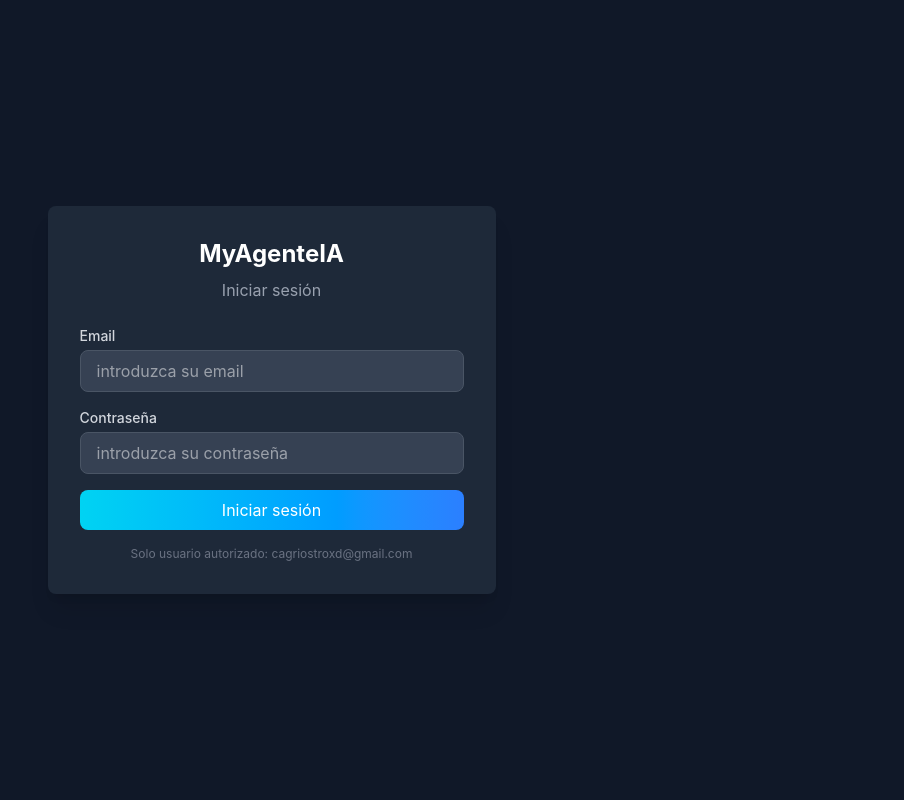
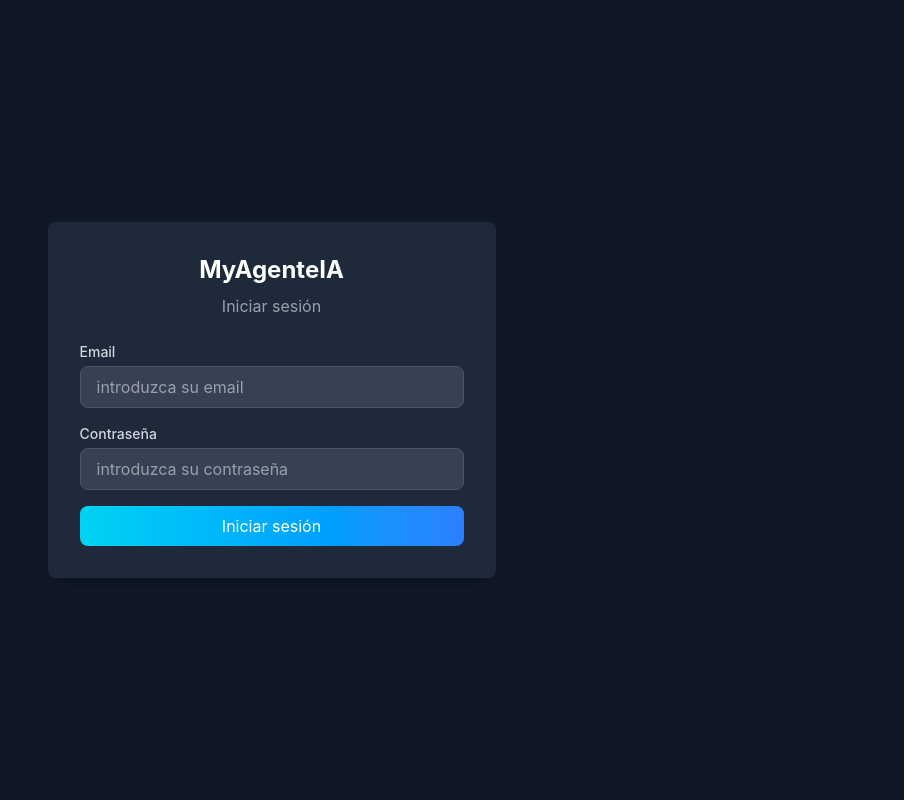
Before and after one commit to OscarGallardo35/crm-myagenteia, a React (Vite) app in the folder frontend/: page / in a window 1280 px wide. Shown: the whole page, without its empty margins (361-1280 px from the left). Built offline with nearby package versions, Linux system fonts and the light colour scheme.

Commit message:
Login: quitar mensaje 'Solo usuario autorizado: cagriostroxd@gmail.com' (no exponer mail)

```diff
--- a/frontend/src/components/Login.jsx
+++ b/frontend/src/components/Login.jsx
@@ -75,11 +75,6 @@ const Login = () => {
           </button>
         </form>
 
-        <div className="mt-4 text-center">
-          <p className="text-xs text-gray-500">
-            Solo usuario autorizado: cagriostroxd@gmail.com
-          </p>
-        </div>
       </div>
     </div>
   );
```
